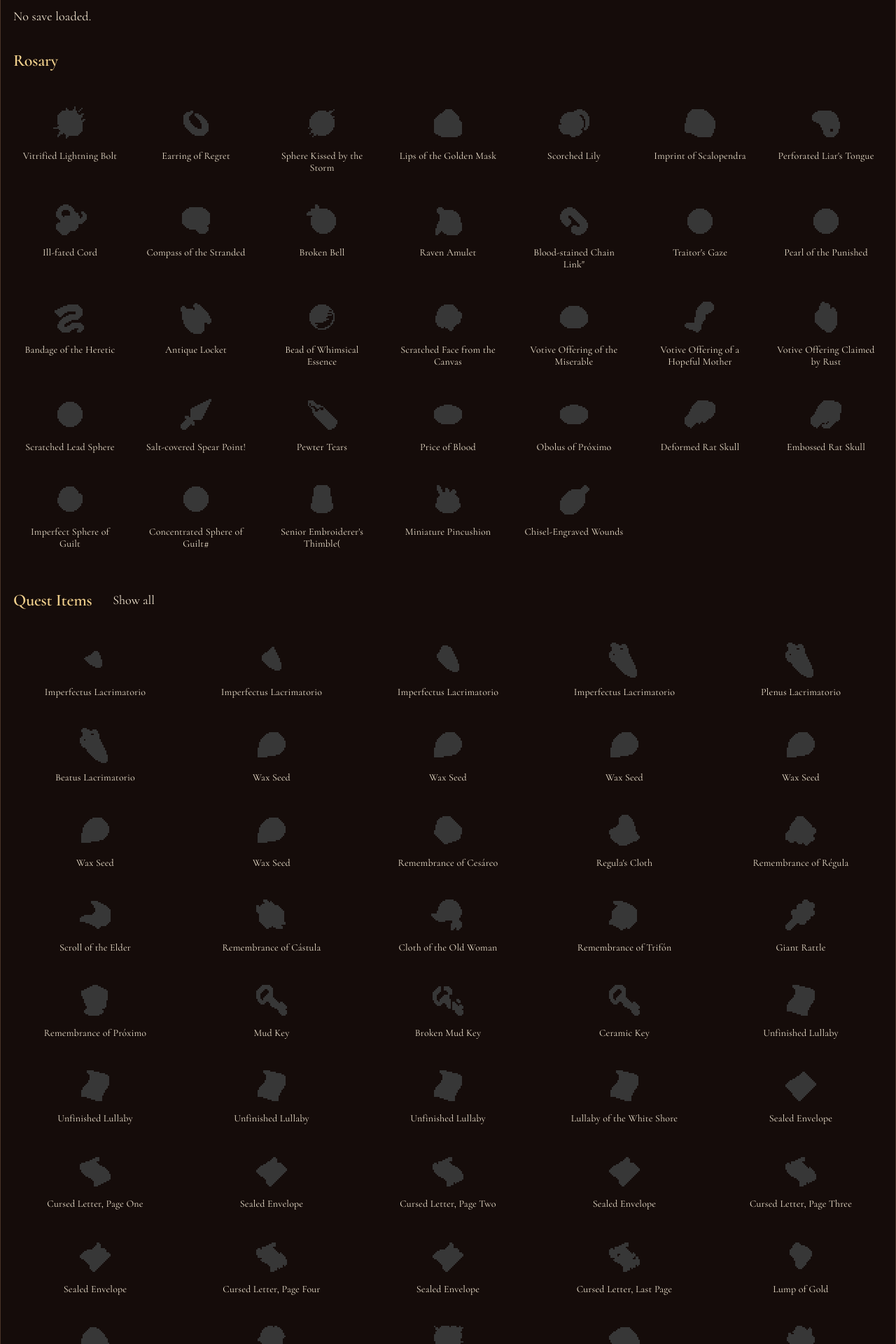
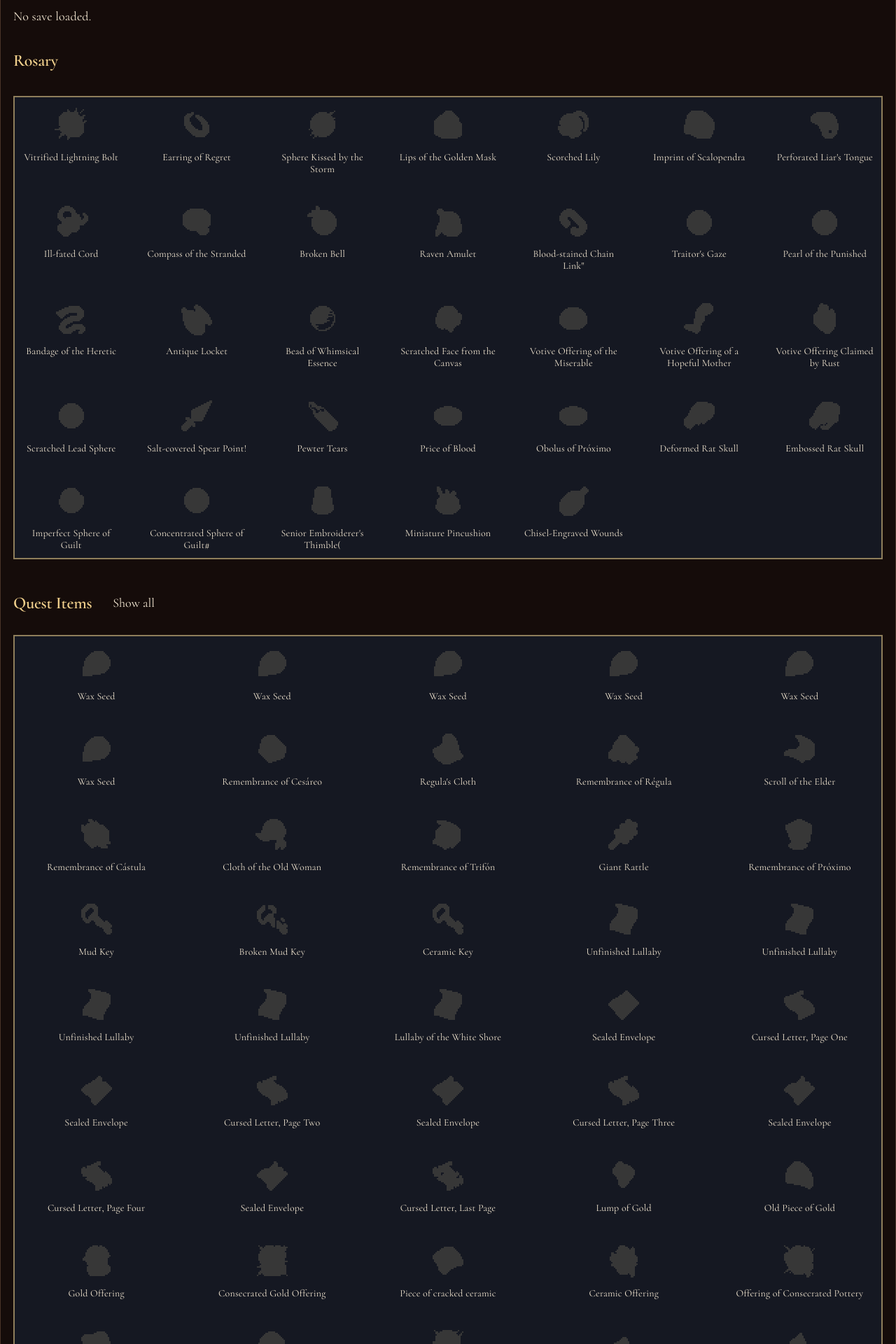
Before and after one commit to The-Black-Lodge/blasphemous2-save-analyzer, a React (Vite) app: page / in a window 1280 px wide. Shown: the part 120-2040 px from the top of the page at 70% size. Built offline with nearby package versions, Linux system fonts and the light colour scheme.

Commit message:
some borders

```diff
--- a/src/components/Quest.tsx
+++ b/src/components/Quest.tsx
@@ -169,9 +169,6 @@ export default function Quest() {
 
   // Simple sequential grouping for easier mental parsing (no headings yet).
   const questOrderGroups: string[][] = [
-    // Imperfectus Lacrimatorio -> Plenus -> Beatus
-    ["QI106", "QI107", "QI108", "QI109", "QI110", "QI111"],
-
     // Wax Seeds -> Remembrance of Cesáreo
     ["QI56", "QI57", "QI58", "QI59", "QI60", "QI61", "QI62"],
 
@@ -206,6 +203,9 @@ export default function Quest() {
     ["QI210", "QI211", "QI212"], // Old Piece of Gold -> Gold Offering -> Consecrated Gold Offering
     ["QI204", "QI205", "QI206"], // Cracked ceramic -> Ceramic Offering -> Offering of Consecrated Pottery
     ["QI207", "QI208", "QI209"], // Rusted silver -> Silver Offering -> Consecrated Silver Offering
+
+    // Imperfectus Lacrimatorio -> Plenus -> Beatus
+    ["QI106", "QI107", "QI108", "QI109", "QI110", "QI111"],
   ]
 
   const questOrderIndex = new Map<string, number>()
--- a/src/index.css
+++ b/src/index.css
@@ -300,6 +300,9 @@ code {
 .prayer-column {
   flex: 1 1 0;
   min-width: 0;
+  background: rgb(21, 24, 34);
+  border: 2px solid rgb(142, 126, 91);
+  padding: 4px;
 }
 
 .prayer-column h3 {
@@ -348,6 +351,8 @@ code {
 }
 
 .quest-grid {
+  background: rgb(21, 24, 34);
+  border: 2px solid rgb(142, 126, 91);
   display: grid;
   grid-template-columns: repeat(5, 1fr);
   gap: 1rem;
@@ -383,6 +388,9 @@ code {
 }
 
 .rosary-grid {
+  background: rgb(21, 24, 34);
+  border: 2px solid rgb(142, 126, 91);
+  padding: 4px;
   display: grid;
   grid-template-columns: repeat(7, 1fr);
   gap: 1rem;
```
